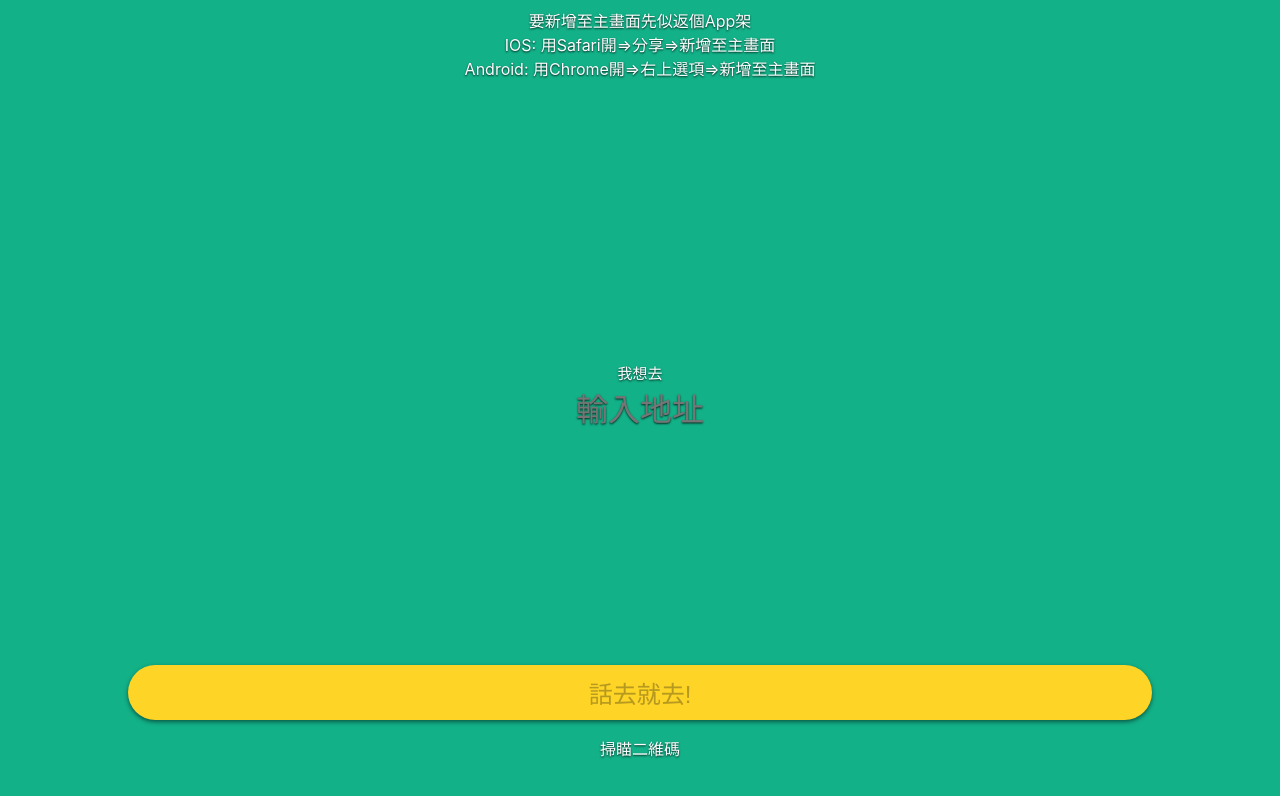
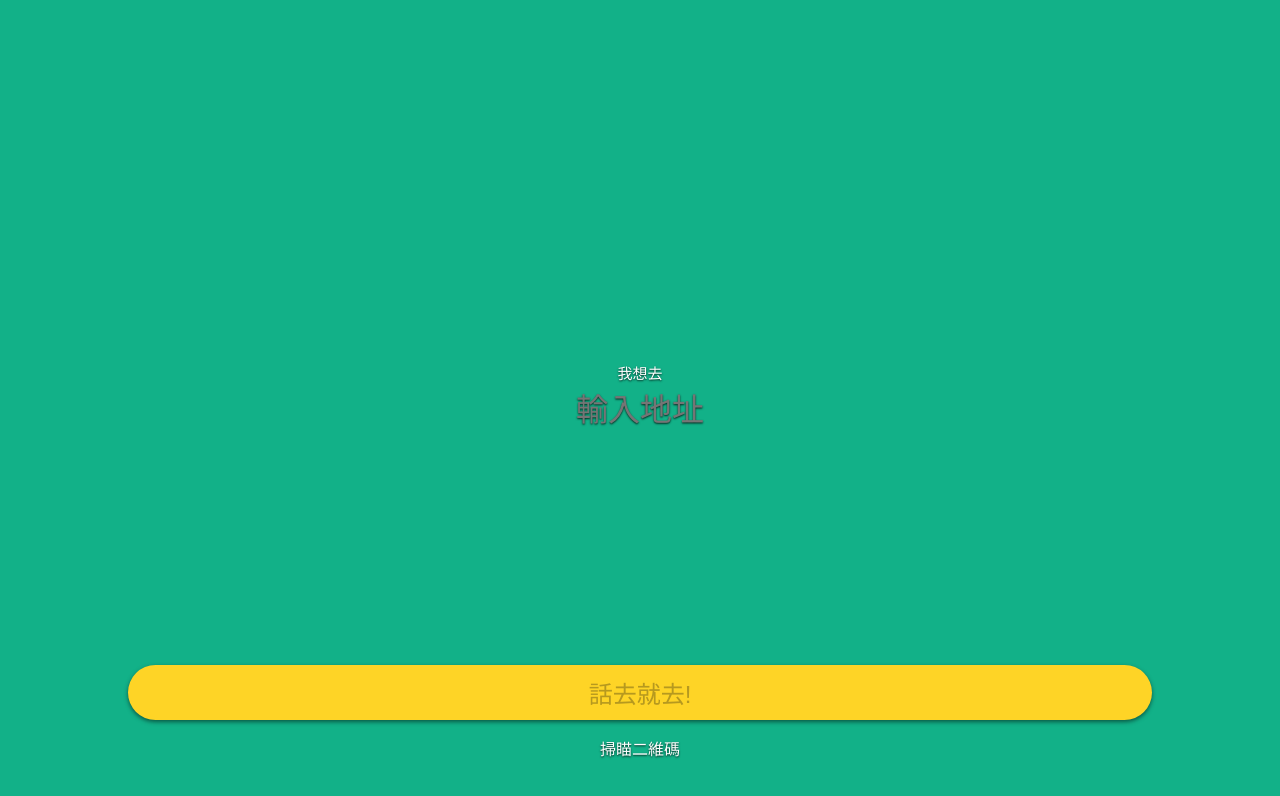
Before and after one commit to codogob/back-home-safe, a React (Create React App) app: page /#/ in a window 1280 px wide. Shown: the top 796 px of the page. Built offline with nearby package versions, Linux system fonts and the light colour scheme.

Commit message:
feat: PWA prompt

```diff
--- a/src/App.tsx
+++ b/src/App.tsx
@@ -1,17 +1,26 @@
-import React, { useState } from "react";
+import React, { useState, useMemo } from "react";
 import { createGlobalStyle } from "styled-components";
 
 import { Route, HashRouter, Switch, Redirect } from "react-router-dom";
 import { Welcome } from "./containers/Welcome";
 import { Confirm } from "./containers/Confirm";
 import { QR } from "./containers/QR";
+import { PWAPrompt } from "./components/PWAPrompt";
 
 function App() {
   const [place, setPlace] = useState("");
 
+  const isPWA = useMemo(
+    () =>
+      window.matchMedia("(display-mode: standalone)").matches ||
+      window.location.hostname === "localhost",
+    []
+  );
+
   return (
     <>
       <GlobalStyle />
+      {isPWA ? (
         <HashRouter basename="/">
           <Switch>
             <Route exact path="/">
@@ -26,6 +35,9 @@ function App() {
             <Redirect to="/" />
           </Switch>
         </HashRouter>
+      ) : (
+        <PWAPrompt />
+      )}
     </>
   );
 }
--- /dev/null
+++ b/src/components/PWAPrompt.tsx
@@ -0,0 +1,40 @@
+import React from "react";
+import styled from "styled-components";
+import plus from "../../src/assets/plus.svg";
+
+export const PWAPrompt = () => {
+  return (
+    <Wrapper>
+      <AddIcon src={plus} />
+      <div>新增至主畫面先啦</div>
+      <div>唔係點似個App</div>
+      <InstructionWrapper>
+        <div>IOS</div>
+        <div>{"用Safari開=>分享=>新增至主畫面"}</div>
+        <div>Android</div>
+        <div>{"用Chrome開=>右上選項=>新增至主畫面"}</div>
+      </InstructionWrapper>
+    </Wrapper>
+  );
+};
+
+const Wrapper = styled.div`
+  display: flex;
+  width: 100%;
+  height: 100%;
+  justify-content: center;
+  vertical-align: middle;
+  flex-direction: column;
+  text-align: center;
+  color: #fff;
+`;
+
+const AddIcon = styled.img`
+  width: 100px;
+  margin: 0 auto 32px auto;
+`;
+
+const InstructionWrapper = styled.div`
+  font-size: 12px;
+  margin-top: 24px;
+`;
--- a/src/containers/Welcome/index.tsx
+++ b/src/containers/Welcome/index.tsx
@@ -1,4 +1,4 @@
-import React, { useEffect, useMemo } from "react";
+import React, { useEffect } from "react";
 import { Link } from "react-router-dom";
 import styled from "styled-components";
 import { ConfirmButton } from "../../components/Button";
@@ -14,20 +14,8 @@ export const Welcome = ({ place, setPlace }: Props) => {
     setPlace("");
   }, [setPlace]);
 
-  const isPWA = useMemo(
-    () => window.matchMedia("(display-mode: standalone)").matches,
-    []
-  );
-
   return (
     <PageWrapper>
-      {!isPWA && (
-        <Message>
-          <div>要新增至主畫面先似返個App架</div>
-          <div>{"IOS: 用Safari開=>分享=>新增至主畫面"}</div>
-          <div>{"Android: 用Chrome開=>右上選項=>新增至主畫面"}</div>
-        </Message>
-      )}
       <ContentWrapper>
         <Msg>我想去</Msg>
         <Place
@@ -84,11 +72,3 @@ const ActionWrapper = styled.div`
 const StyledLink = styled(Link)`
   color: #ffffff;
 `;
-
-const Message = styled.div`
-  color: #ffffff;
-  text-align: center;
-  position: absolute;
-  width: 100%;
-  padding: 8px 0;
-`;
```
Also changed, not shown: src/assets/plus.svg (added). Lines whose indentation alone changed are shown as unchanged.
